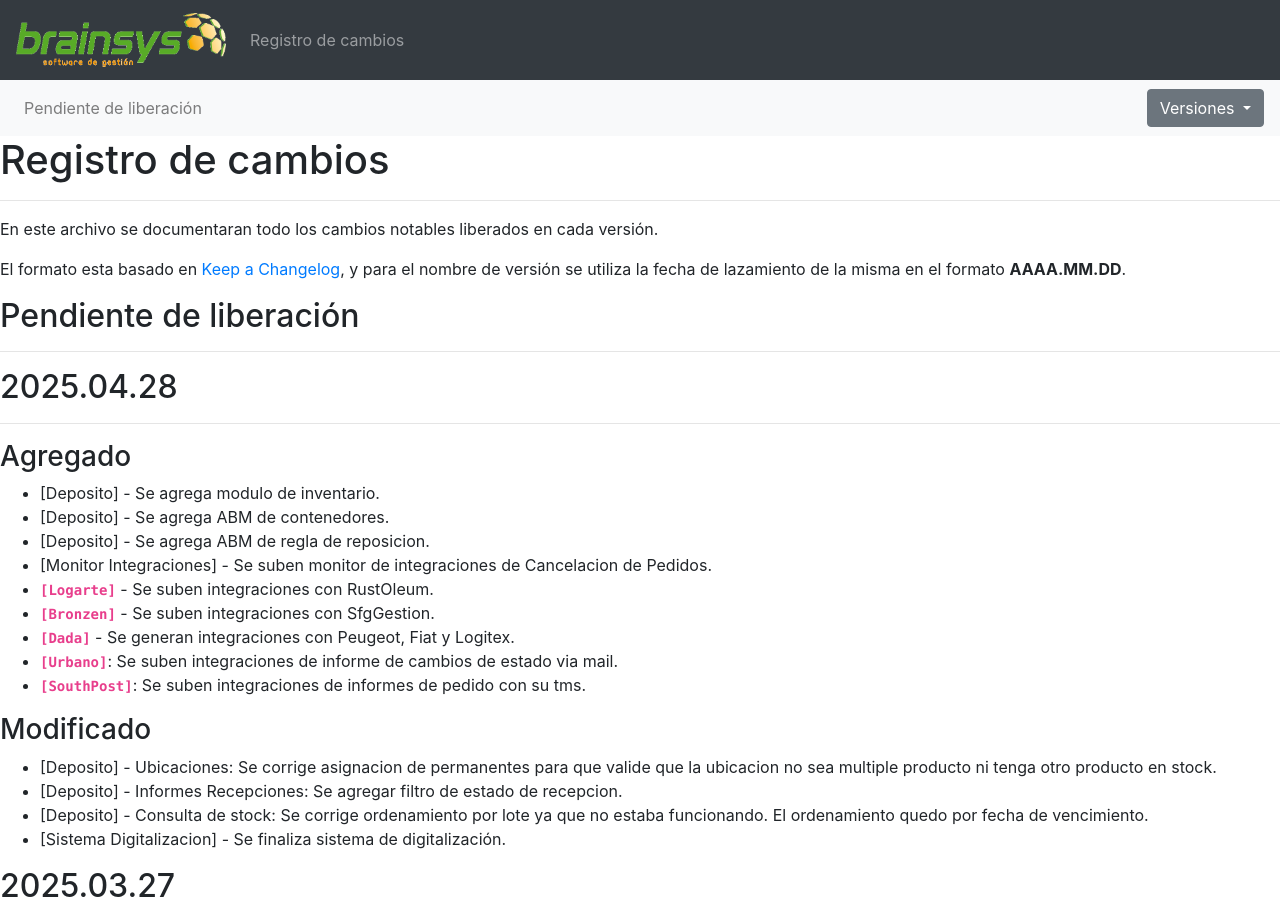
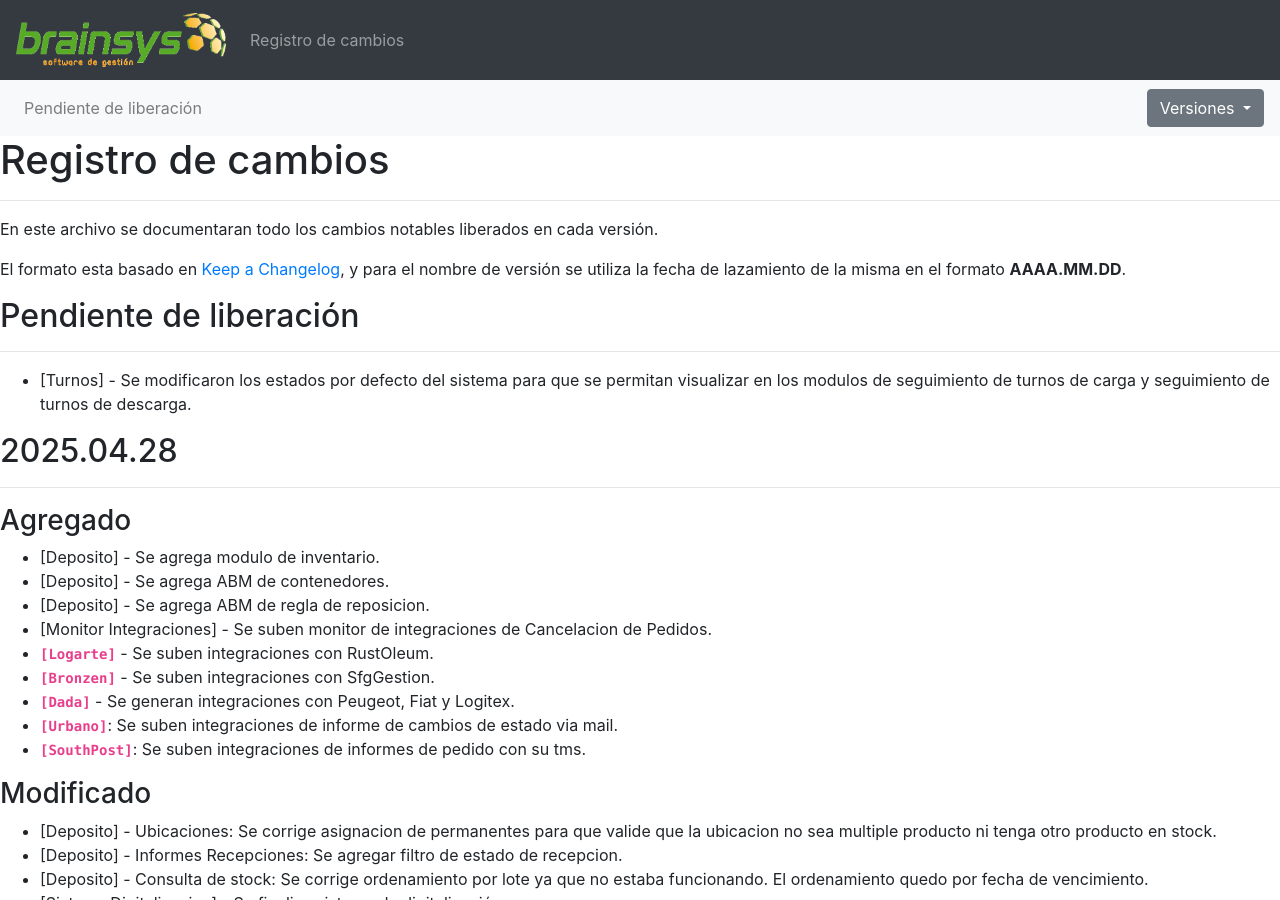
Before and after one commit to brainsys-arsaad/versionado, a Jekyll site: the page built from registro-cambios.markdown, in a window 1280 px wide and 900 px high. Built offline with Jekyll 4.4.1, drawn with Linux system fonts in a browser that asks for light colours.

Commit message:
Update registro-cambios.markdown

```diff
--- a/registro-cambios.markdown
+++ b/registro-cambios.markdown
@@ -111,6 +111,8 @@ El formato esta basado en [Keep a Changelog](https://keepachangelog.com/es-ES/1.
 
 ## Pendiente de liberación
 ---
+
+- [Turnos] - Se modificaron los estados por defecto del sistema para que se permitan visualizar en los modulos de seguimiento de turnos de carga y seguimiento de turnos de descarga.
 
 ## 2025.04.28
 ---
```
